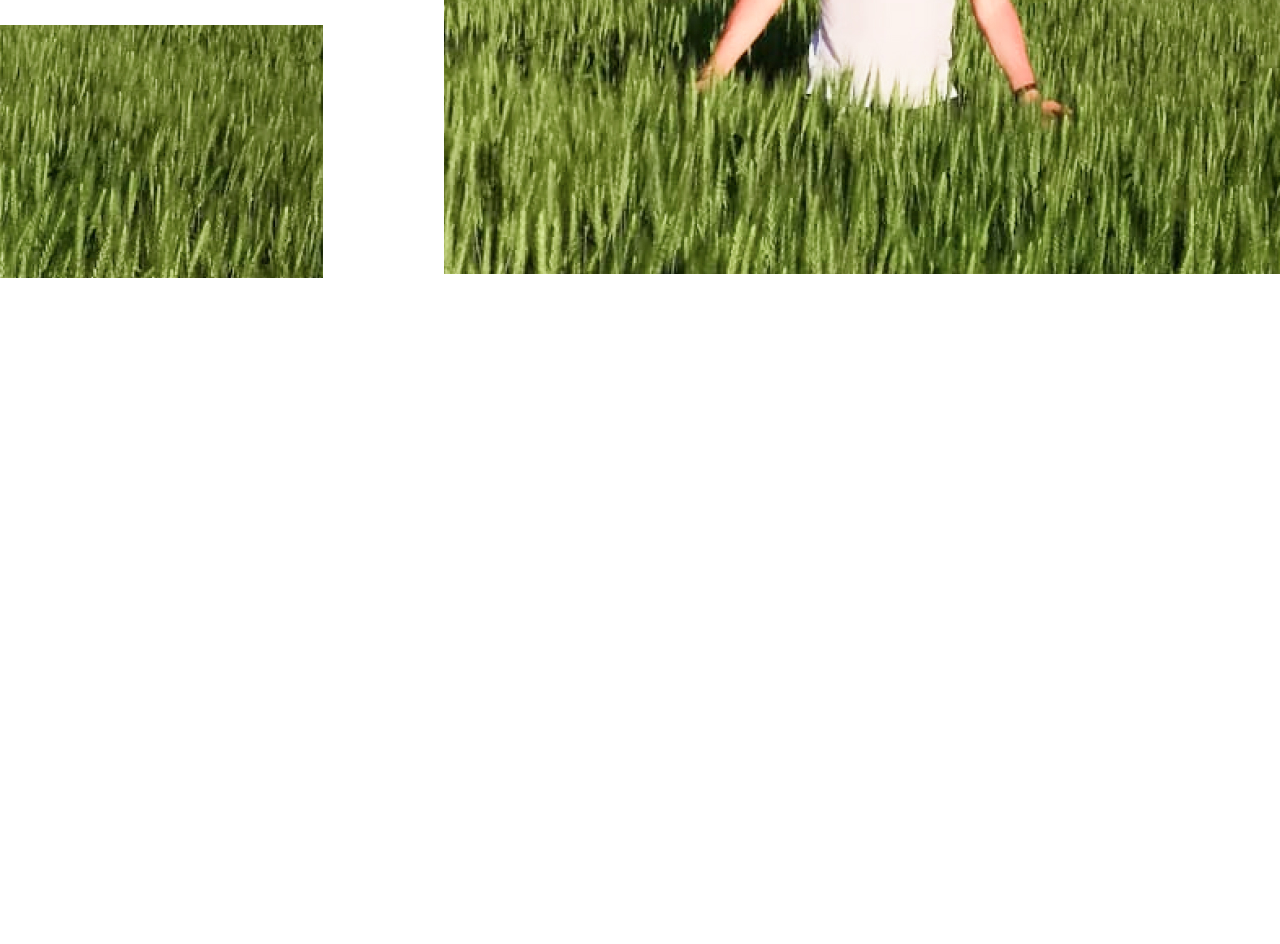
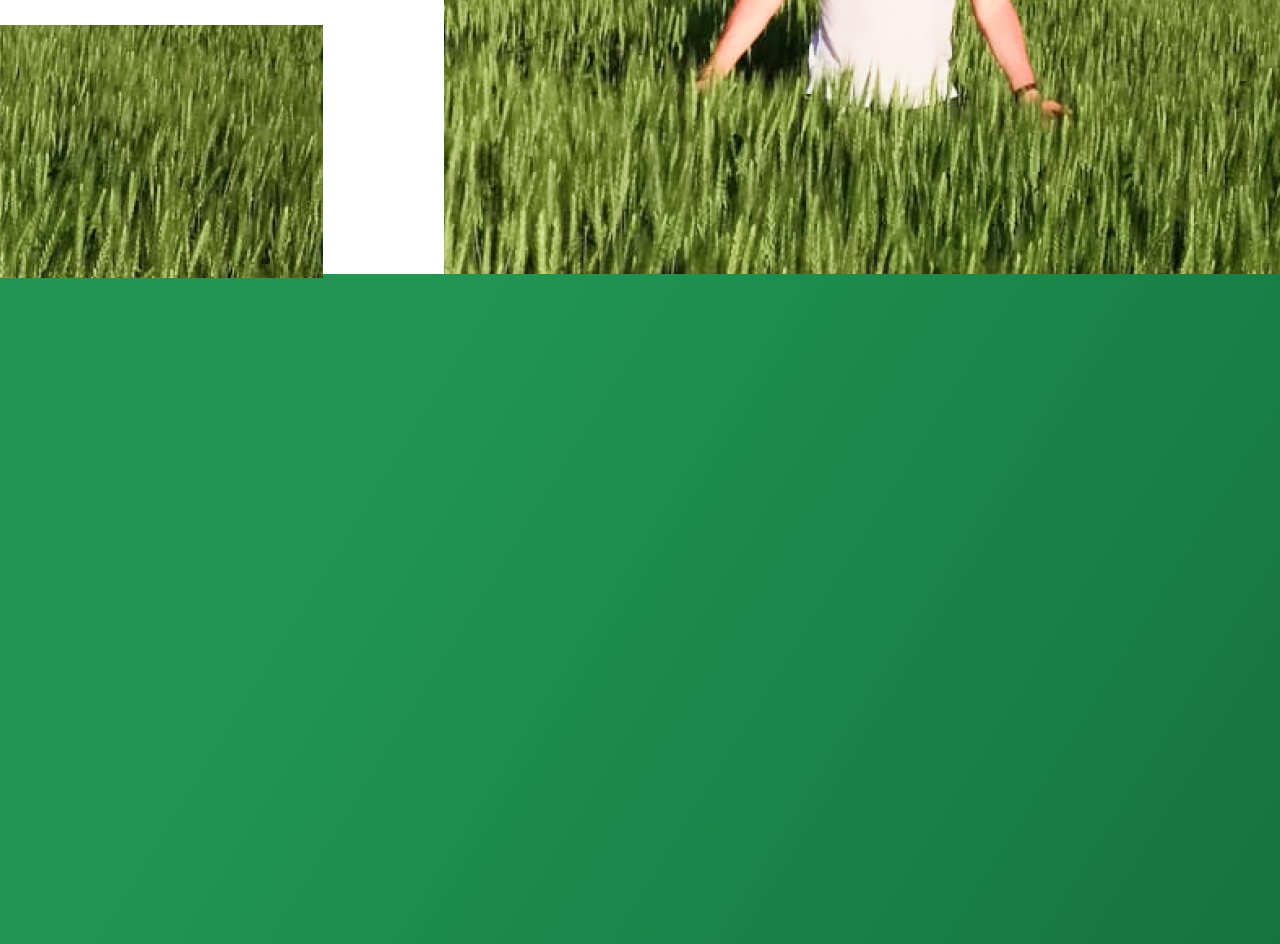
Before and after one commit to AlekseyMaksimovY/novoe-zemledelie, a plain HTML site: page index.html in a window 1280 px wide. Shown: the part 3816-4760 px from the top of the page. Before the commit the page ends 4094 px from the top, so only its background shows below. Drawn offline with Linux system fonts and the light colour scheme.

Commit message:
"05.12.2022"

```diff
--- a/css/style.css
+++ b/css/style.css
@@ -499,4 +499,10 @@ body {
   line-height: 19px;
   color: #219653;
 }
-/*=======================*/
+/*===================*/
+.questions {
+  min-width: 1920px;
+  height: 985px;
+  background: url(../img/),
+    linear-gradient(301.83deg, #0d5b2e -2.22%, #219653 82.04%);
+}
```
